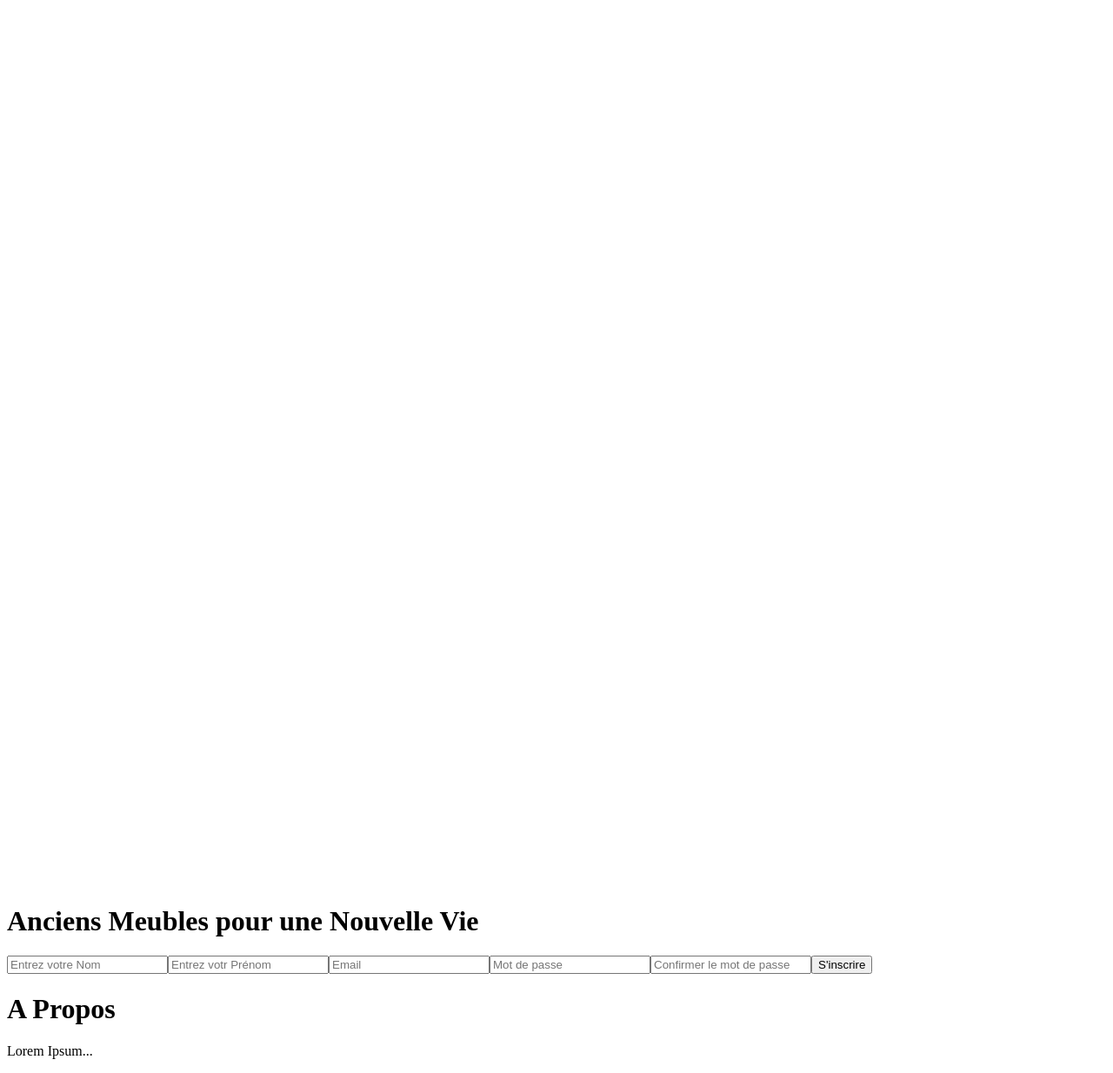
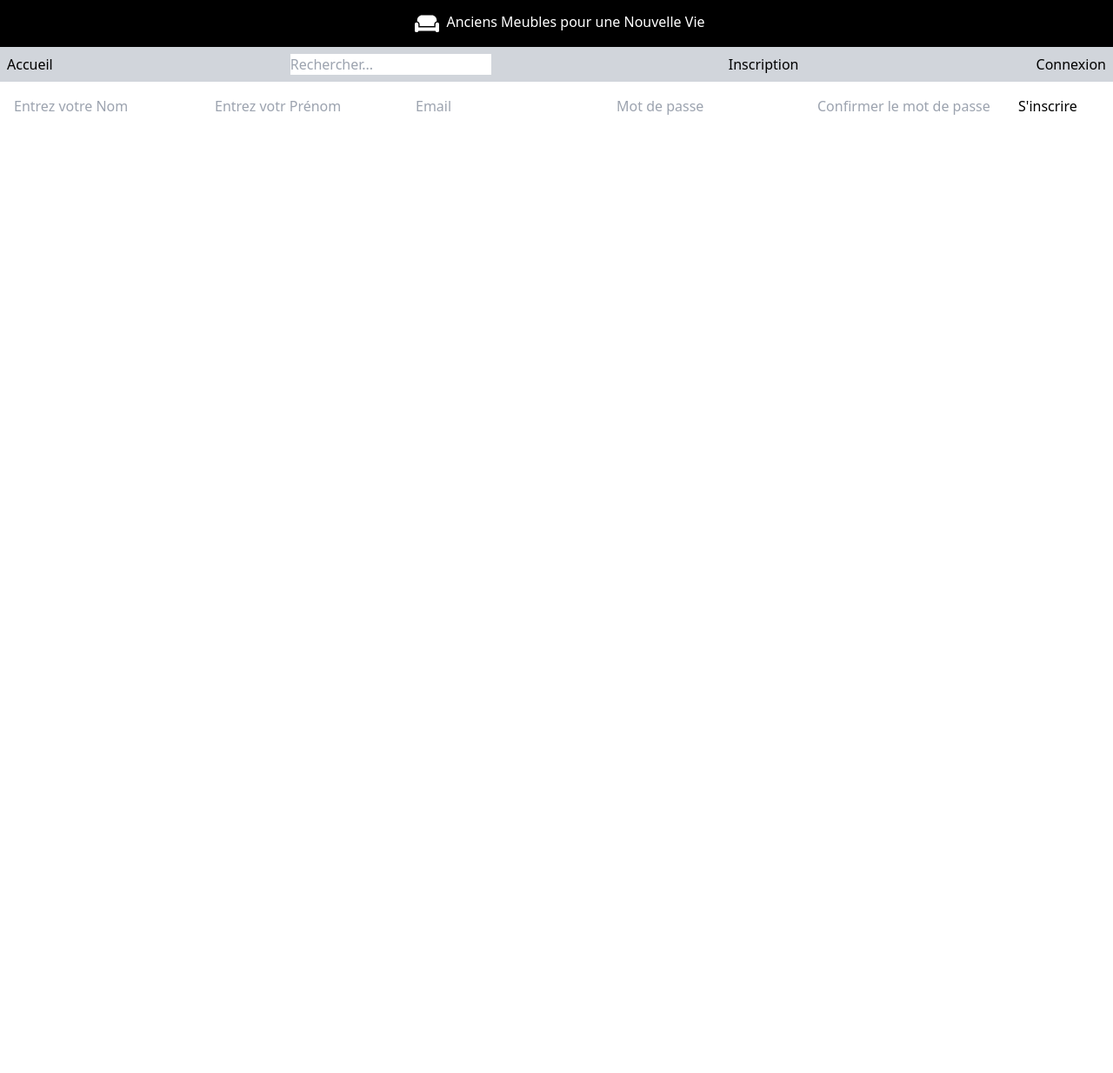
Before and after one commit to JinxedQuinn/projetMeuble, a Next.js app in the folder front/: page /registration in a window 1280 px wide. Shown: the whole page at 87% size. After the commit the page ends 800 px from the top, so only its background shows below. Built offline with nearby package versions, Linux system fonts and the light colour scheme.

Commit message:
Mise à jour du formulaire et de la mise en page - WORKING

```diff
--- a/front/app/components/Form.js
+++ b/front/app/components/Form.js
@@ -2,7 +2,7 @@ import React from "react"
 
 export default function Form() {
     return (
-        <div className="border border-lime-500 p-2 m-2">
+        <div className="p-2 m-2">
             <form className="">
                 <input type="text" placeholder="Entrez votre Nom" />
                 <input type="text" placeholder="Entrez votr Prénom" />
--- a/front/pages/registration.js
+++ b/front/pages/registration.js
@@ -1,18 +1,18 @@
 import React from 'react';
-import Header from '../app/components/Header'
+import Header from '../app/components/Header';
+import Navbar from '../app/components/Navbar';
 import Form from '../app/components/Form';
-
-
+import '../app/globals.css';
 
 function registration() {
-    return (<>
-       <Header />
-        <div>
-            <Form />
-            <h1>A Propos</h1>
-            <p>Lorem Ipsum...</p>
-        </div>
-    </>)
+    return (
+        <>
+            <Header />
+            <Navbar />
+            <div>
+                <Form />
+            </div>
+        </>)
 }
 
 export default registration;
```
Also changed, not shown: front/app/globals.css (line endings or trailing spaces).
